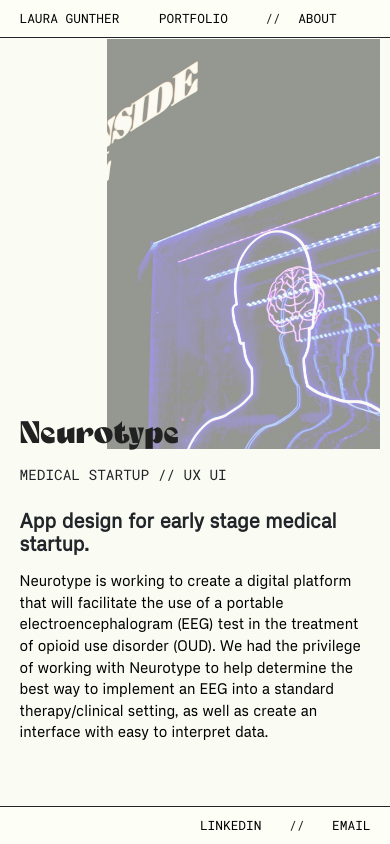
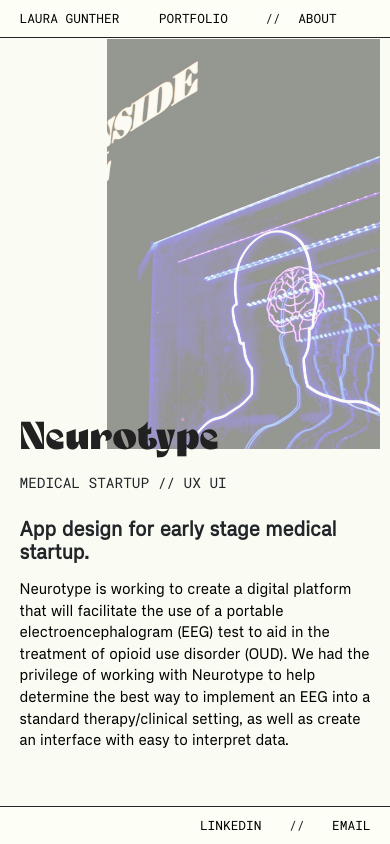
Before and after one commit to lo-designs/Portfolio, a React (Create React App) app: page /neurotype in a window 390 px wide. Built offline with nearby package versions, Linux system fonts and the light colour scheme.

Commit message:
fix grammar/typos

```diff
--- a/src/Components/PortfolioPages/Neurotype/Neurotype.jsx
+++ b/src/Components/PortfolioPages/Neurotype/Neurotype.jsx
@@ -47,7 +47,7 @@
                   <p>
                     Neurotype is working to create a digital platform that will
                     facilitate the use of a portable electroencephalogram (EEG)
-                    test in the treatment of opioid use disorder (OUD). We had
+                    test to aid in the treatment of opioid use disorder (OUD). We had
                     the privilege of working with Neurotype to help determine
                     the best way to implement an EEG into a standard
                     therapy/clinical setting, as well as create an interface
--- a/src/Components/PortfolioPages/PortfolioPages.scss
+++ b/src/Components/PortfolioPages/PortfolioPages.scss
@@ -234,7 +234,7 @@
 
     #title {
       margin-left: 0;
-      font-size: 8vw;
+      font-size: 10vw;
       animation: none;
     }
 
```
